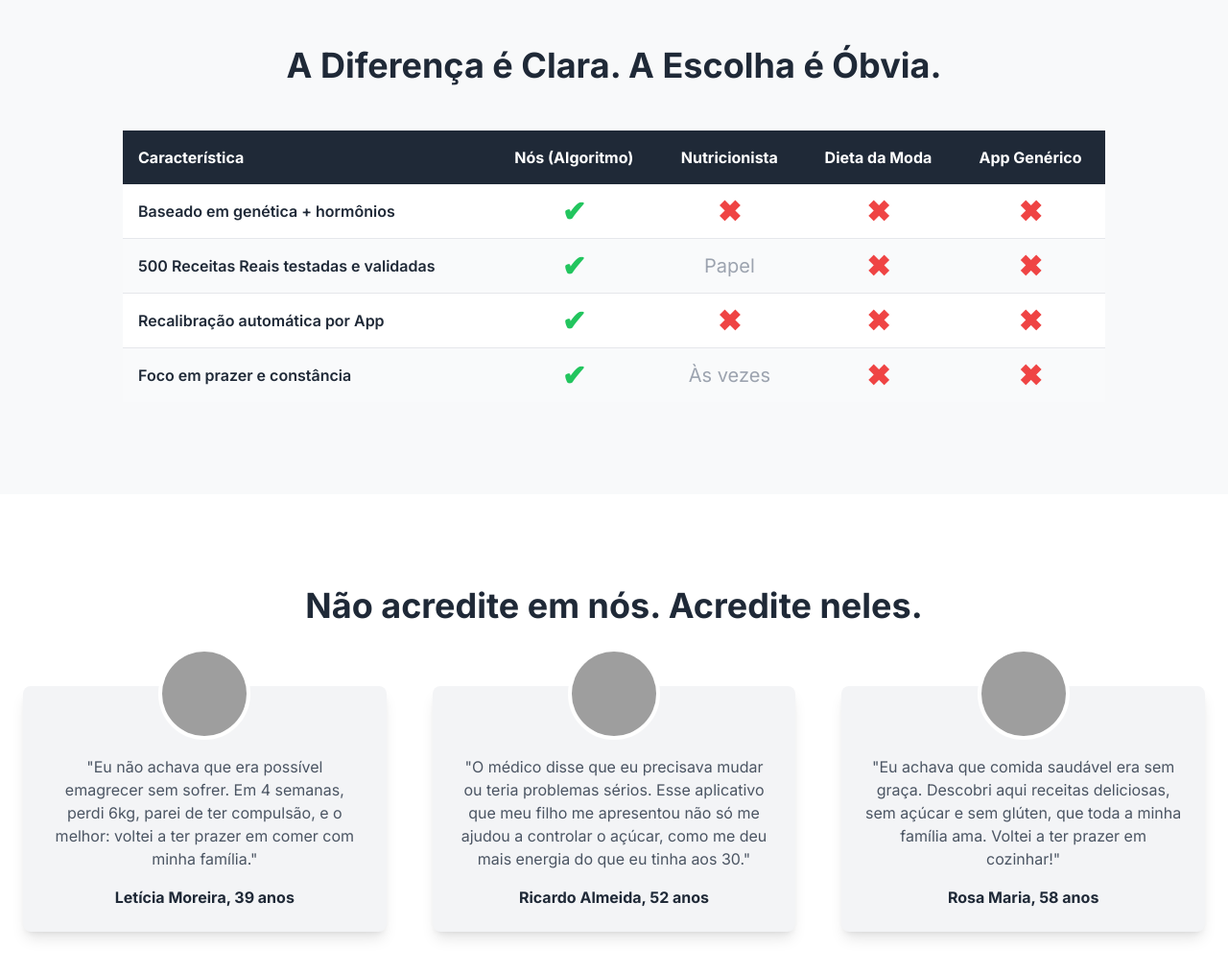
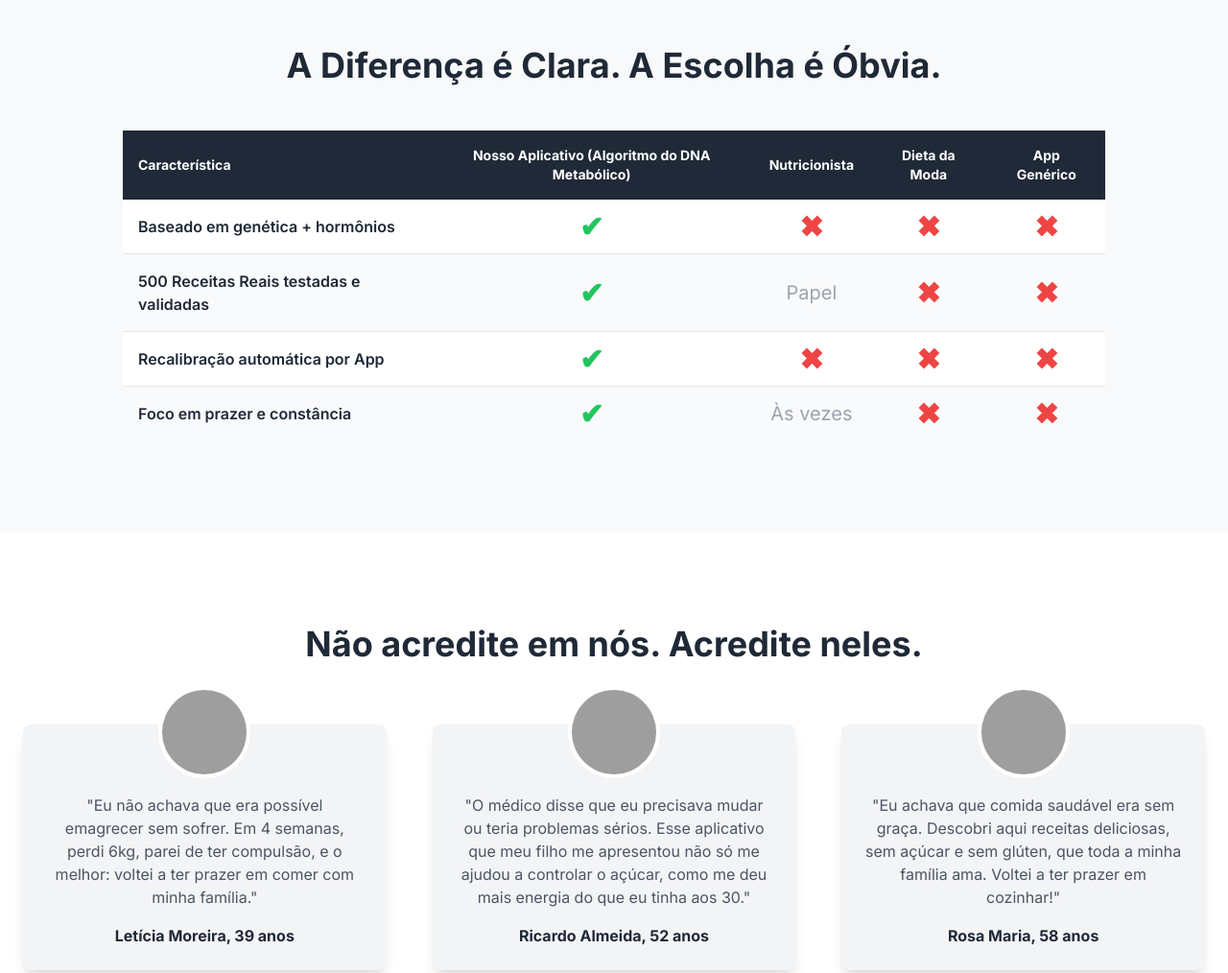
Before and after one commit to LifeProjectNow/DNA-p--, a plain HTML site: page index.html in a window 1280 px wide. Shown: the part 3380-4394 px from the top of the page at 96% size. Drawn offline with nearby package versions, Linux system fonts and the light colour scheme; no server answers; grey boxes are pictures that could not be loaded.

Commit message:
Update index.html

```diff
--- a/index.html
+++ b/index.html
@@ -290,46 +290,46 @@
 
     <section class="py-16 md:py-24 pastor-bg">
         <div class="container mx-auto px-6">
-            <h2 class="text-3xl md:text-4xl font-bold text-center mb-12 reveal-on-scroll" data-animate>A Diferença é Clara. A Escolha é Óbvia.</h2>
+            <h2 class="text-3xl md:text-4xl font-bold text-center mb-12 reveal-on-scroll" data-animate>A Diferença é Clara.<br class="md:hidden"> A Escolha é Óbvia.</h2>
             <div class="max-w-5xl mx-auto overflow-x-auto reveal-on-scroll" data-animate>
-                <table class="w-full text-center bg-white shadow-2xl rounded-lg min-w-[600px]">
-                    <thead class="bg-gray-800 text-white">
+                <table class="w-full text-center bg-white shadow-2xl rounded-lg">
+                    <thead class="bg-gray-800 text-white text-xs sm:text-sm">
                         <tr>
-                            <th class="p-4 font-bold text-left">Característica</th>
-                            <th class="p-4 font-bold">Nós (Algoritmo)</th>
-                            <th class="p-4 font-bold">Nutricionista</th>
-                            <th class="p-4 font-bold">Dieta da Moda</th>
-                            <th class="p-4 font-bold">App Genérico</th>
+                            <th class="p-2 md:p-4 font-bold text-left">Característica</th>
+                            <th class="p-2 md:p-4 font-bold">Nosso Aplicativo (Algoritmo do DNA Metabólico)</th>
+                            <th class="p-2 md:p-4 font-bold">Nutricionista</th>
+                            <th class="p-2 md:p-4 font-bold">Dieta da Moda</th>
+                            <th class="p-2 md:p-4 font-bold">App Genérico</th>
                         </tr>
                     </thead>
-                    <tbody>
+                    <tbody class="text-xs sm:text-sm md:text-base">
                         <tr class="border-b">
-                            <td class="p-4 font-semibold text-left">Baseado em genética + hormônios</td>
-                            <td><span class="text-green-500 text-3xl font-bold">✔</span></td>
-                            <td><span class="text-red-500 text-3xl font-bold">✖</span></td>
-                            <td><span class="text-red-500 text-3xl font-bold">✖</span></td>
-                            <td><span class="text-red-500 text-3xl font-bold">✖</span></td>
+                            <td class="p-2 md:p-4 font-semibold text-left">Baseado em genética + hormônios</td>
+                            <td><span class="text-green-500 text-xl sm:text-2xl md:text-3xl font-bold">✔</span></td>
+                            <td><span class="text-red-500 text-xl sm:text-2xl md:text-3xl font-bold">✖</span></td>
+                            <td><span class="text-red-500 text-xl sm:text-2xl md:text-3xl font-bold">✖</span></td>
+                            <td><span class="text-red-500 text-xl sm:text-2xl md:text-3xl font-bold">✖</span></td>
                         </tr>
                         <tr class="bg-gray-50 border-b">
-                            <td class="p-4 font-semibold text-left">500 Receitas Reais testadas e validadas</td>
-                            <td><span class="text-green-500 text-3xl font-bold">✔</span></td>
-                            <td><span class="text-gray-400 text-xl">Papel</span></td>
-                            <td><span class="text-red-500 text-3xl font-bold">✖</span></td>
-                            <td><span class="text-red-500 text-3xl font-bold">✖</span></td>
+                            <td class="p-2 md:p-4 font-semibold text-left">500 Receitas Reais testadas e validadas</td>
+                            <td><span class="text-green-500 text-xl sm:text-2xl md:text-3xl font-bold">✔</span></td>
+                            <td><span class="text-gray-400 text-base sm:text-lg md:text-xl">Papel</span></td>
+                            <td><span class="text-red-500 text-xl sm:text-2xl md:text-3xl font-bold">✖</span></td>
+                            <td><span class="text-red-500 text-xl sm:text-2xl md:text-3xl font-bold">✖</span></td>
                         </tr>
                         <tr class="border-b">
-                            <td class="p-4 font-semibold text-left">Recalibração automática por App</td>
-                            <td><span class="text-green-500 text-3xl font-bold">✔</span></td>
-                            <td><span class="text-red-500 text-3xl font-bold">✖</span></td>
-                            <td><span class="text-red-500 text-3xl font-bold">✖</span></td>
-                            <td><span class="text-red-500 text-3xl font-bold">✖</span></td>
+                            <td class="p-2 md:p-4 font-semibold text-left">Recalibração automática por App</td>
+                            <td><span class="text-green-500 text-xl sm:text-2xl md:text-3xl font-bold">✔</span></td>
+                            <td><span class="text-red-500 text-xl sm:text-2xl md:text-3xl font-bold">✖</span></td>
+                            <td><span class="text-red-500 text-xl sm:text-2xl md:text-3xl font-bold">✖</span></td>
+                            <td><span class="text-red-500 text-xl sm:text-2xl md:text-3xl font-bold">✖</span></td>
                         </tr>
                         <tr class="bg-gray-50">
-                            <td class="p-4 font-semibold text-left">Foco em prazer e constância</td>
-                            <td><span class="text-green-500 text-3xl font-bold">✔</span></td>
-                            <td><span class="text-gray-400 text-xl">Às vezes</span></td>
-                            <td><span class="text-red-500 text-3xl font-bold">✖</span></td>
-                            <td><span class="text-red-500 text-3xl font-bold">✖</span></td>
+                            <td class="p-2 md:p-4 font-semibold text-left">Foco em prazer e constância</td>
+                            <td><span class="text-green-500 text-xl sm:text-2xl md:text-3xl font-bold">✔</span></td>
+                            <td><span class="text-gray-400 text-base sm:text-lg md:text-xl">Às vezes</span></td>
+                            <td><span class="text-red-500 text-xl sm:text-2xl md:text-3xl font-bold">✖</span></td>
+                            <td><span class="text-red-500 text-xl sm:text-2xl md:text-3xl font-bold">✖</span></td>
                         </tr>
                     </tbody>
                 </table>
@@ -494,8 +494,11 @@
                 <p class="text-sm mt-2">A oferta e os bônus expiram hoje, <span id="currentDate"></span> às 23:59.</p>
             </div>
 
-            <button id="final-cta" class="mt-8 py-5 px-12 bg-green-500 hover:bg-green-600 text-white font-extrabold text-lg md:text-xl lg:text-2xl whitespace-nowrap rounded-lg cta-button shadow-2xl">
-                SIM! VOU DESBLOQUEAR MEU CORPO E MENTE!
+            <button id="final-cta" class="mt-8 py-4 px-8 bg-green-500 hover:bg-green-600 text-white rounded-lg cta-button shadow-2xl w-full md:w-auto">
+                <div class="flex flex-col items-center">
+                    <span class="font-extrabold text-xl md:text-2xl tracking-wide">SIM! QUERO MINHA TRANSFORMAÇÃO</span>
+                    <span class="text-sm font-medium text-green-100 mt-1">Acesso Imediato + Garantia Blindada</span>
+                </div>
             </button>
 
             <div class="mt-16">
```
